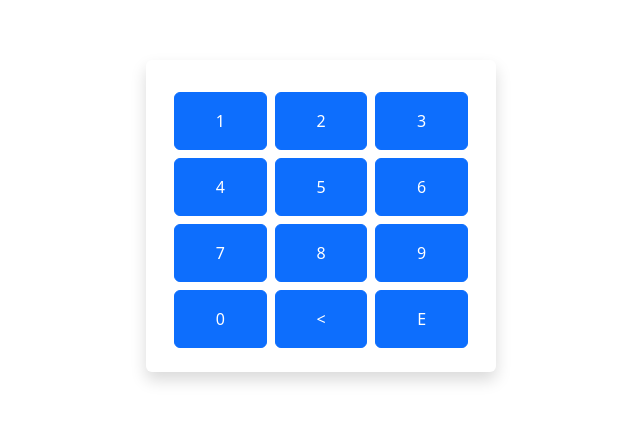
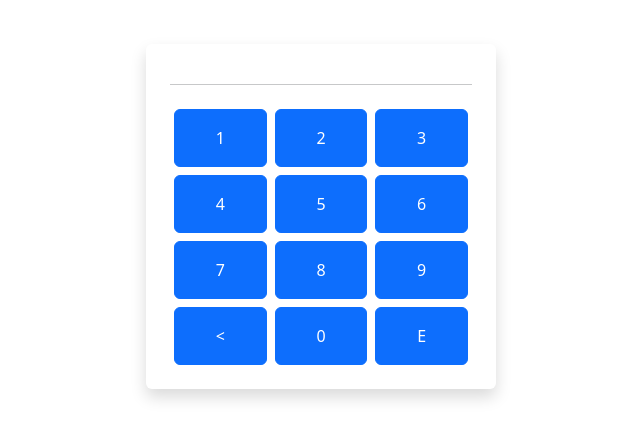
Before and after one commit to voarix/hw-67, a React (Vite) app: page / in a window 1280 px wide. Shown: the part 184-622 px from the top of the page, without its empty margins (319-959 px from the left). Built offline with nearby package versions, Linux system fonts and the light colour scheme.

Commit message:
создал PinCodeSlice для ввода пин кода по клику

```diff
--- a/src/App.tsx
+++ b/src/App.tsx
@@ -1,5 +1,5 @@
 import "./App.css";
-import PinCode from "./Container/PinCode.tsx";
+import PinCode from "./PinCode/PinCode.tsx";
 
 const App = () => {
   return(
--- /dev/null
+++ b/src/PinCode/PinCodeSlice.ts
@@ -0,0 +1,31 @@
+import { createSlice, PayloadAction } from "@reduxjs/toolkit";
+
+interface PinCodeSlice {
+  code: string;
+  correctCode: string;
+  status: string;
+}
+
+const initialState: PinCodeSlice = {
+  code: "",
+  correctCode: "9999",
+  status: "waiting",
+}
+
+export const pinCodeSlice = createSlice({
+  name: "pinCode",
+  initialState,
+  reducers: {
+    addIPinCode: (state, action: PayloadAction<string>) => {
+      if (state.code.length < 4) {
+        state.code += action.payload;
+      }
+    },
+    removeIPinCode: (state) => {
+      state.code = state.code.slice(0, -1);
+    }
+  }
+});
+
+export const pinCodeReducer = pinCodeSlice.reducer;
+export const { addIPinCode, removeIPinCode } = pinCodeSlice.actions;
--- a/src/app/store.ts
+++ b/src/app/store.ts
@@ -1,7 +1,10 @@
-import {configureStore} from "@reduxjs/toolkit";
+import { configureStore } from "@reduxjs/toolkit";
+import { pinCodeReducer } from "../PinCode/PinCodeSlice.ts";
 
 export const store = configureStore({
-  reducer: {}
+  reducer: {
+    "pinCode": pinCodeReducer
+  }
 });
 
 export type RootState = ReturnType<typeof store.getState>;
--- a/src/components/KeyBoard.tsx
+++ b/src/components/KeyBoard.tsx
@@ -1,15 +1,25 @@
-const Keypad = () => {
-  const buttons = ['1', '2', '3', '4', '5', '6', '7', '8', '9', '0', '<', 'E'];
+import { useDispatch, useSelector } from "react-redux";
+import { RootState } from "../app/store.ts";
+import { addIPinCode } from "../PinCode/PinCodeSlice.ts";
+
+const KeyBoard = () => {
+  const buttons = ["1", "2", "3", "4", "5", "6", "7", "8", "9", "<", "0", "E"];
+  const pinCodeValue = useSelector((state: RootState) => state.pinCode.code);
+  const dispatch = useDispatch();
 
   return (
+    <>
+      {pinCodeValue}
+      <hr/>
       <div className="row row-cols-3 m-auto g-2">
         {buttons.map((btn) => (
           <div key={btn} className="col">
-            <button className="btn btn-primary w-100 py-3">{btn}</button>
+            <button className="btn btn-primary w-100 py-3" onClick={() => dispatch(addIPinCode(btn))}>{btn}</button>
           </div>
         ))}
       </div>
+    </>
   );
 };
 
-export default Keypad;
+export default KeyBoard;
```
Also changed, not shown: src/PinCode/PinCode.tsx (renamed from src/Container/PinCode.tsx).
